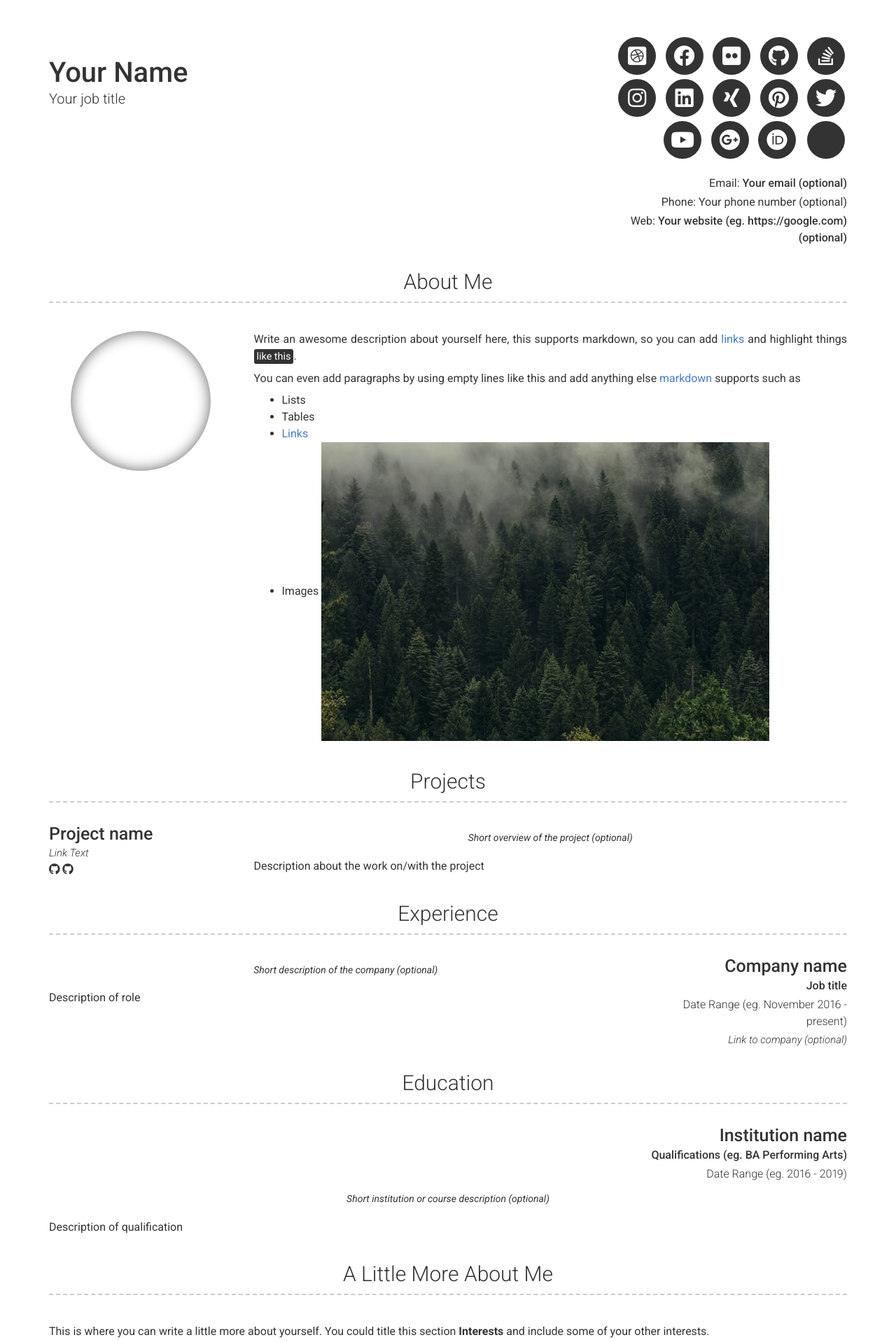
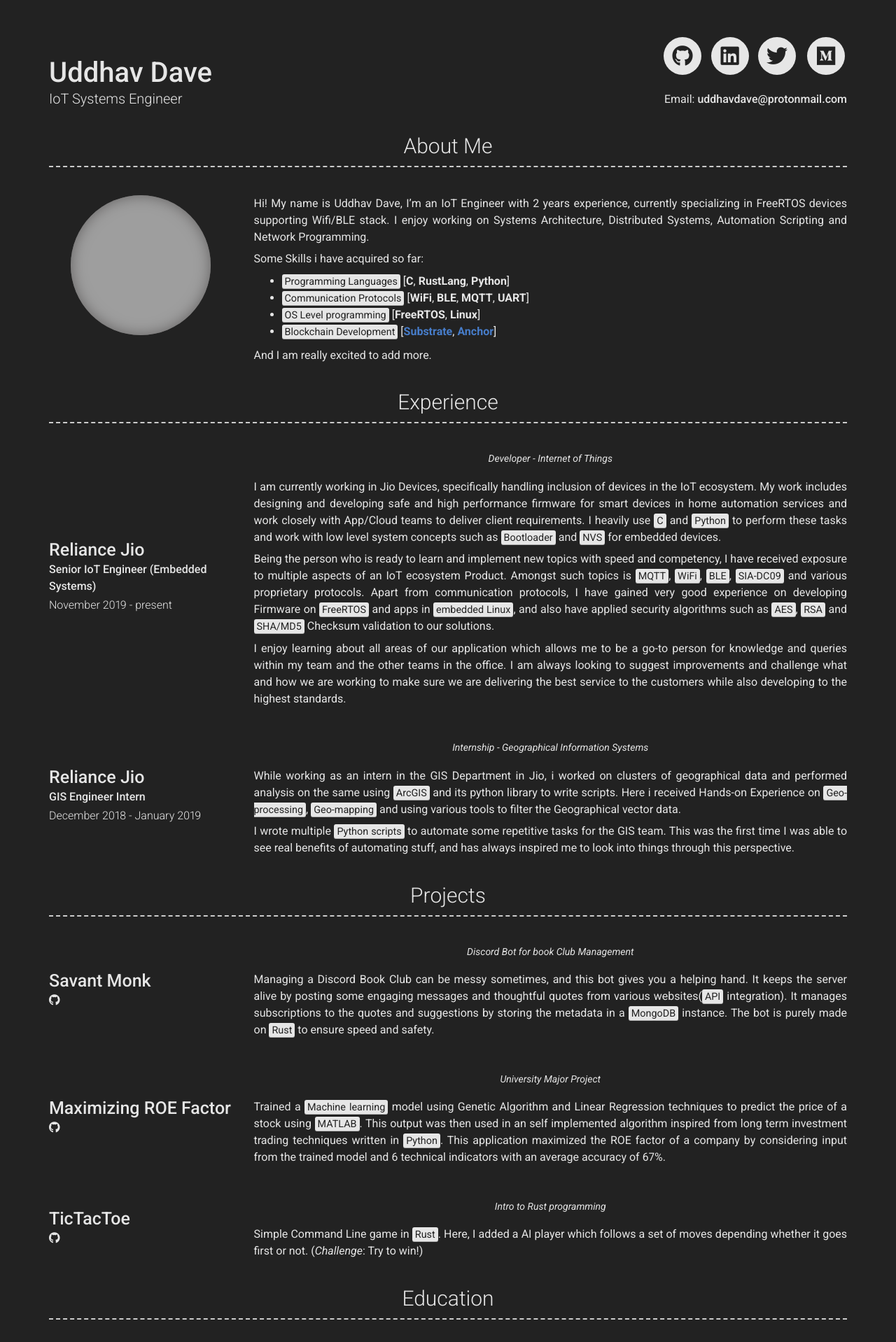
Before and after one commit to uddhavdave/uddhavdave.github.io, a Jekyll site: the page built from index.md, in a window 1280 px wide. Shown: the top 1918 px of the page at 70% size. Built offline with Jekyll 4.4.1, drawn with Linux system fonts in a browser that asks for light colours; nearby versions of some CDN libraries; some of the changed text lies outside the part shown; grey boxes are pictures that could not be loaded.

```diff
--- a/_config.yml
+++ b/_config.yml
@@ -6,38 +6,28 @@ repository: Git repository where your resume will be hosted, only required if yo
 version: 2
 
 # Personal info
-name: Your Name
-title: Your job title
-email: Your email (optional)
+name: Uddhav Dave
+title: IoT Systems Engineer
+email: uddhavdave@protonmail.com
 # email_title: Email (Email title override)
-phone: Your phone number (optional)
+# phone: Your phone number (optional)
 # phone_title: Phone (Phone title override)
-website: Your website (eg. https://google.com)(optional)
+# website: Your website (eg. https://google.com)(optional)
 # website_title: Web (Website title override)
 
 # Dark Mode (true/false/never)
-darkmode: false
+darkmode: true
 
 # Social links
-twitter_username: jekyllrb
-github_username:  jekyll
-stackoverflow_username: "00000001"
-dribbble_username: jekyll
-facebook_username: jekyll
-flickr_username: jekyll
-instagram_username: jekyll
-linkedin_username: jekyll
-xing_username: jekyll
-pinterest_username: jekyll
-youtube_username: jekyll
-googleplus_username: +jekyll
-orcid_username: 0000-0000-0000-0000
+twitter_username: you_da_way
+github_username:  uddhavdave
+linkedin_username: uddhav-dave-a17259122
 
 # Additional icon links
 additional_links:
-- title: Link name
-  icon: Font Awesome brand icon name (eg. fab fa-twitter) (https://fontawesome.com/icons?d=gallery&s=brands&m=free)
-  url: Link url (eg. https://google.com)
+- title: Medium
+  icon: fab fa-medium
+  url: https://medium.com/@uddhavdave1
 # - title: another link
 #   icon: font awesome brand icon name (eg. fab fa-twitter) (https://fontawesome.com/icons?d=gallery&s=brands&m=free)
 #   url: Link url (eg. https://google.com)
@@ -50,64 +40,108 @@ additional_links:
 
 # About Section
 # about_title: About Me (Use this to override about section title)
-about_profile_image: Directory of profile image (eg. images/profile.jpg)
+about_profile_image: https://media-exp1.licdn.com/dms/image/C4E03AQFuhGjDFWKq9g/profile-displayphoto-shrink_800_800/0/1630222617013?e=1639008000&v=beta&t=2DrduQRpcLHBT34_Opf7JNgXpQtFpr2WSJFZ16BtBUU
 about_content: | # this will include new lines to allow paragraphs
-  Write an awesome description about yourself here, this supports markdown, so you can add [links](http://foobar.com) and highlight things <mark>like this</mark>.
+  Hi! My name is Uddhav Dave, I'm an IoT Engineer with 2 years experience, currently specializing in FreeRTOS devices supporting Wifi/BLE stack. I enjoy working on Systems Architecture, Distributed Systems, Automation Scripting and Network Programming.
 
-  You can even add paragraphs by using empty lines like this and add anything else [markdown](https://www.markdownguide.org/getting-started#what-is-markdown) supports such as
-    - Lists
-    - Tables
-    - <a href="google.com">Links</a>
-    - Images ![alt text](/images/landscape-trees.jpg "Trees")
+  Some Skills i have acquired so far:
+  - <mark>Programming Languages</mark> [**C**, **RustLang**, **Python**]
+  - <mark>Communication Protocols</mark> [**WiFi**, **BLE**, **MQTT**, **UART**]
+  - <mark>OS Level programming</mark> [**FreeRTOS**, **Linux**]
+  - <mark>Blockchain Development</mark> [**<a href="https://substrate.dev/">Substrate</a>**, **<a href="https://solana.com/ecosystem/anchor">Anchor</a>**]
+
+  And I am really excited to add more.
 
 content:
+  - title: Experience
+    layout: list
+    content:
+      - layout: left
+        title: Reliance Jio
+        sub_title: Senior IoT Engineer (Embedded Systems)
+        caption: November 2019 - present
+        quote: >
+          Developer - Internet of Things
+        description: | # this will include new lines to allow paragraphs
+          I am currently working in Jio Devices, specifically handling inclusion of devices in the IoT ecosystem. My work includes designing and developing safe and high performance firmware for smart devices in home automation services and work closely with App/Cloud teams to deliver client requirements. I heavily use <mark>C</mark> and <mark>Python</mark> to perform these tasks and work with low level system concepts such as <mark>Bootloader</mark> and <mark>NVS</mark> for embedded devices.
+
+          Being the person who is ready to learn and implement new topics with speed and competency, I have received exposure to multiple aspects of an IoT ecosystem Product. Amongst such topics is <mark>MQTT</mark>, <mark>WiFi</mark>, <mark>BLE</mark>, <mark>SIA-DC09</mark> and various proprietary protocols. Apart from communication protocols, I have gained very good experience on developing Firmware on <mark>FreeRTOS</mark> and apps in <mark>embedded Linux</mark>, and also have applied security algorithms such as <mark>AES</mark>, <mark>RSA</mark> and <mark>SHA/MD5</mark> Checksum validation to our solutions.
+
+          I enjoy learning about all areas of our application which allows me to be a go-to person for knowledge and queries within my team and the other teams in the office. I am always looking to suggest improvements and challenge what and how we are working to make sure we are delivering the best service to the customers while also developing to the highest standards.
+      - layout: left
+        title: Reliance Jio
+        sub_title: GIS Engineer Intern
+        caption: December 2018 - January 2019
+        quote: >
+          Internship - Geographical Information Systems
+        description: | # this will include new lines to allow paragraphs
+          While working as an intern in the GIS Department in Jio, i worked on clusters of geographical data and performed analysis on the same using <mark>ArcGIS</mark> and its python library to write scripts. Here i received Hands-on Experience on <mark>Geo-processing</mark>, <mark>Geo-mapping</mark> and using various tools to filter the Geographical vector data.
+
+          I wrote multiple <mark>Python scripts</mark> to automate some repetitive tasks for the GIS team. This was the first time I was able to see real benefits of automating stuff, and has always inspired me to look into things through this perspective.
   - title: Projects # Title for the section
     layout: list # Type of content section (list/text)
     content:
-      - layout: left
-        title: Project name
-        link: Link to project (eg. sproogen.github.io/modern-resume-theme)(optional)
-        link_text: Link Text
+      - layout: Left
+        title: Savant Monk
         additional_links:
-          - title:  Github page for project (eg. sproogen/modern-resume-theme)
+          - title:  uddhavdave/Sage
             icon: fab fa-github
-            url: Link to project (eg. sproogen.github.io/modern-resume-theme)(optional)
-          - title:  Github page for project (eg. sproogen/modern-resume-theme)
+            url: https://github.com/uddhavdave/Sage
+        quote: >
+          Discord Bot for book Club Management
+        description: | # this will include new lines to allow paragraphs
+          Managing a Discord Book Club can be messy sometimes, and this bot gives you a helping hand. It keeps the server alive by posting some engaging messages and thoughtful quotes from various websites(<mark>API</mark> integration).
+          It manages subscriptions to the quotes and suggestions by storing the metadata in a <mark>MongoDB</mark> instance. The bot is purely made on <mark>Rust</mark> to ensure speed and safety.
+      - layout: Left
+        title: Maximizing ROE Factor
+        additional_links:
+          - title:  uddhavdave/Maximizing-ROE-Factor-
             icon: fab fa-github
-            url: Link to project (eg. sproogen.github.io/modern-resume-theme)(optional)
+            url: https://github.com/uddhavdave/Maximizing-ROE-Factor-
         quote: >
-          Short overview of the project (optional)
+          University Major Project
         description: | # this will include new lines to allow paragraphs
-          Description about the work on/with the project
-  - title: Experience
-    layout: list
-    content:
-      - layout: right
-        title: Company name
-        sub_title: Job title
-        caption: Date Range (eg. November 2016 - present)
-        link: Link to company (optional)
+          Trained a <mark>Machine learning</mark> model using Genetic Algorithm and Linear Regression techniques to predict the price of a stock using <mark>MATLAB</mark>. This output was then used in an self implemented algorithm inspired from long term investment trading techniques written in <mark>Python</mark>. This application maximized the ROE factor of a company by considering input from the trained model and 6 technical indicators with an average accuracy of 67%.
+      - layout: Left
+        title: TicTacToe
+        additional_links:
+          - title:  uddhavdave/tictactoe
+            icon: fab fa-github
+            url: https://github.com/uddhavdave/tictactoe
         quote: >
-          Short description of the company (optional)
+          Intro to Rust programming
         description: | # this will include new lines to allow paragraphs
-          Description of role
+          Simple Command Line game in <mark>Rust</mark>. Here, I added a AI player which follows a set of moves depending whether it goes first or not. (*Challenge*: Try to win!)
   - title: Education
     layout: list
     content:
-      - layout: top-right
-        title: Institution name
-        sub_title: Qualifications (eg. BA Performing Arts)
-        caption: Date Range (eg. 2016 - 2019)
+      - layout: Left
+        title: SRM Institute of Science and Technology, Kattankulathur
+        sub_title: B.Tech Software Engineering
+        caption: 2015-2019
         quote: >
-          Short institution or course description (optional)
+          74.4%
         description: | # this will include new lines to allow paragraphs
-          Description of qualification
+          The four-year undergraduate course provided with a broad understanding of the core principles of software engineering and its practicality in field.
+      - layout: Left
+        title: Bright School CBSE
+        sub_title: SSC
+        caption: 2013-2015
+        quote: >
+          82.0%
+        description: | # this will include new lines to allow paragraphs
+          Opted for Computer science, where I learned programming in C/C++, along with HTML and SQL. This laid the foundation of my career.
   - title: A Little More About Me
     layout: text
-    content: | # this will include new lines to allow paragraphs
-      This is where you can write a little more about yourself. You could title this section **Interests** and include some of your other interests.
+    content: |  # this will include new lines to allow paragraphs
+      Apart from Professional work, I always try to contribute to Open-Source and learn new trends in the market to keep my skills relevant. I have completed multiple courses on <mark>Deep learning</mark>, and implemented it in some small scale side projects. Currently, my latest obsession is <mark>Blockchain Development</mark>, where i try to implement Smart Contracts on blockchains like <a href="https://solana.com/ecosystem/anchor">Solana</a> and <a href="https://substrate.dev/">Polkadot</a>.
 
-      Or you could title it **Skills** and write a bit more about things that make you more desirable, like *leadership* or *teamwork*
+      But when I am not at my Desk, you can find me cycling around the Town or playing Table-Tennis with my friends. And finally, Watching E-sports, Playing Survival Games and Capturing everyday scenes creatively using Long-Exposure photography and Macro photography are some hobbies which I thoroughly enjoy.
+
+  - title:
+    layout: text
+    content: |
+      ![alt text](/images/kc.png "PacMan")
 
 # Footer
 footer_show_references: true
--- a/_sass/modern-resume-theme.scss
+++ b/_sass/modern-resume-theme.scss
@@ -64,7 +64,11 @@
   flex-direction: row;
 
   .details {
+    display: flex;
+    flex-direction: column;
     text-align: left;
+    justify-content: center;
+    vertical-align: middle;
 
     p {
       margin-bottom: 3px;
```
Also changed, not shown: images/kc.png (added).
